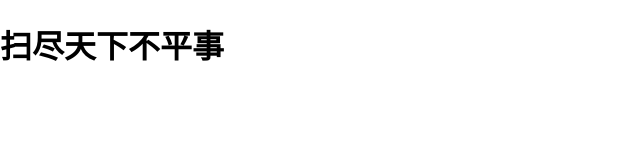
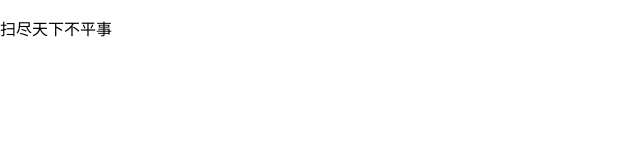
Before and after one commit to FFF-black/thatgoodnight, a plain HTML site: page sing.html in a window 1280 px wide. Shown: the whole page, without its empty margins (0-640 px from the left). Drawn offline with Linux system fonts and the light colour scheme.

Commit message:
Update sing.html

```diff
--- a/sing.html
+++ b/sing.html
@@ -6,6 +6,6 @@
     <title>少年意气</title>
   </head>
   <body style="margin: 0;">
-    <h1>扫尽天下不平事</h1>
+    <p>扫尽天下不平事</p>
   </body>
 </html>
```
